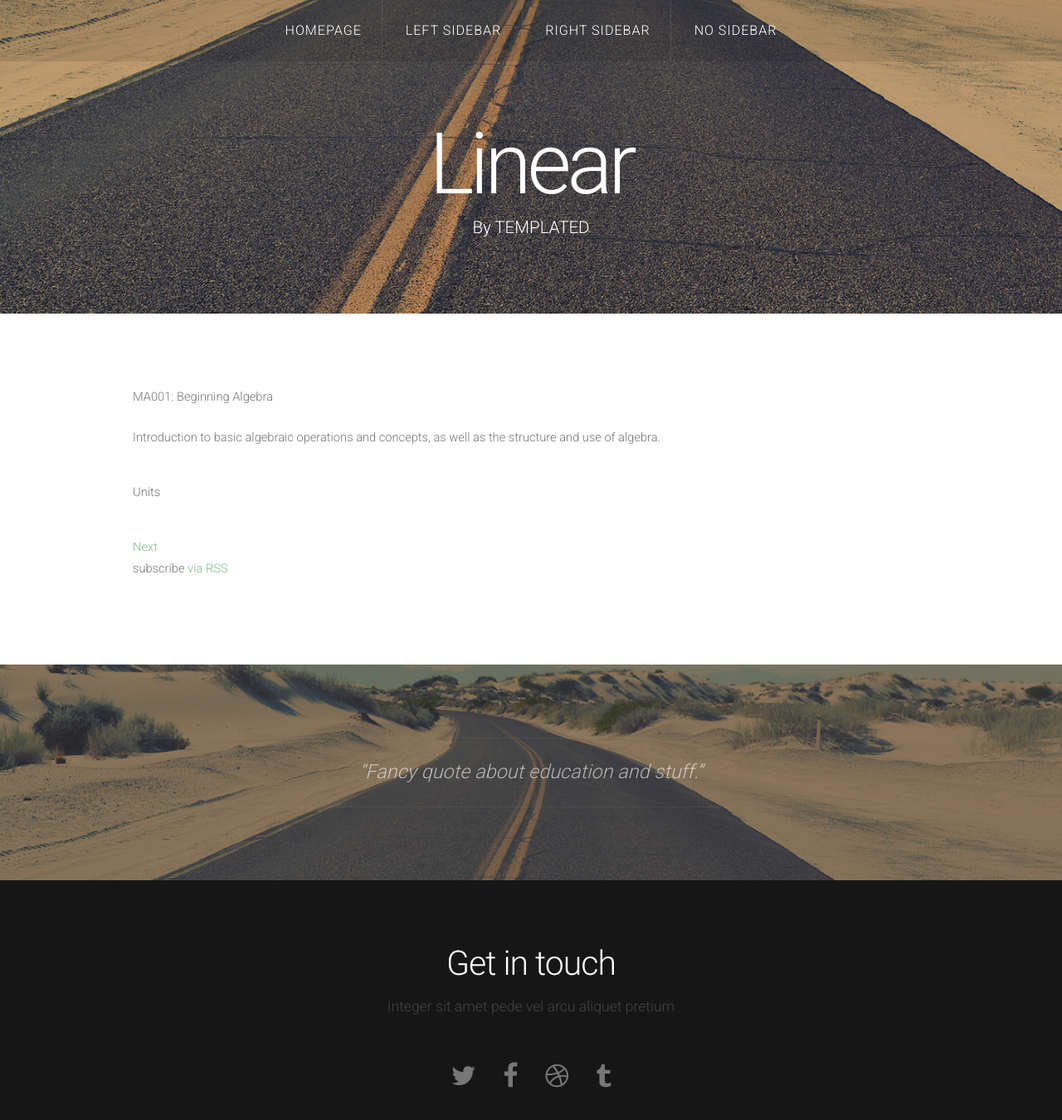
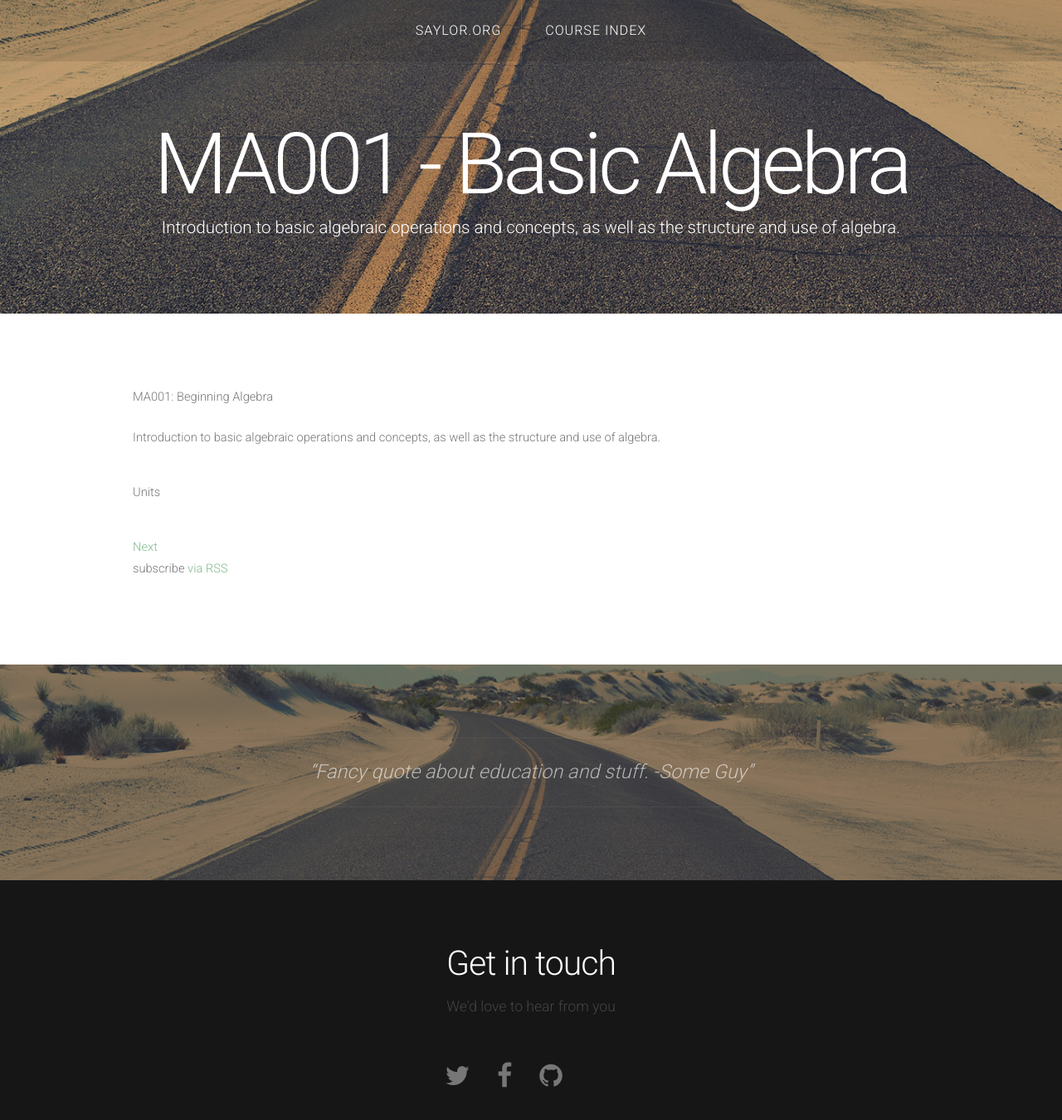
Before and after one commit to saylordotorg/course_ma001, a Jekyll site: the page built from index.html, in a window 1280 px wide and 1400 px high. Shown: the top 1350 px of the window at 83% size. Built offline with Jekyll 4.4.1, drawn with Linux system fonts in a browser that asks for light colours; nearby versions of some CDN libraries.

Commit message:
Update to no-sidebar layout

```diff
--- a/_config.yml
+++ b/_config.yml
@@ -1,12 +1,14 @@
 # Site settings
 title: MA001 - Basic Algebra
-email: your-email@domain.com
+email: contact@saylor.org
 description: > # this means to ignore newlines until "baseurl:"
   Introduction to basic algebraic operations and concepts, as well as the structure and use of algebra.
 baseurl: "course_ma001" # the subpath of your site, e.g. /blog/
 url: "https://saylordotorg.github.io" # the base hostname & protocol for your site
 twitter_username: saylordotorg
 github_username:  saylordotorg
+facebook_username: SaylorFoundation
+googleplus_username: 105426497265909285606
 
 # Build settings
 markdown: kramdown
--- a/_layouts/no-sidebar.html
+++ b/_layouts/no-sidebar.html
@@ -6,7 +6,7 @@
 -->
 <html>
 	<head>
-		<title>Linear by TEMPLATED</title>
+		<title>{{site.title}}</title>
 		<meta http-equiv="content-type" content="text/html; charset=utf-8" />
 		<meta name="description" content="" />
 		<meta name="keywords" content="" />
@@ -29,10 +29,8 @@
 				<!-- Nav -->
 				<nav id="nav">
 					<ul>
-						<li><a href="index.html">Homepage</a></li>
-						<li><a href="left-sidebar.html">Left Sidebar</a></li>
-						<li><a href="right-sidebar.html">Right Sidebar</a></li>
-						<li class="active"><a href="no-sidebar.html">No Sidebar</a></li>
+						<li><a href="http://saylor.org">Saylor.org</a></li>
+						<li><a href="{{site.url | append: site.baseurl}}">Course Index</a></li>
 					</ul>
 				</nav>
 			</div>
@@ -40,8 +38,8 @@
 
 				<!-- Logo -->
 				<div id="logo">
-					<h1><a href="#">Linear</a></h1>
-					<span class="tag">By TEMPLATED</span>
+					<h1><a href="#">{{site.title}}</a></h1>
+					<span class="tag">{{site.description}}</span>
 				</div>
 			</div>
 		</div>
@@ -59,7 +57,7 @@
 		<div id="tweet">
 			<div class="container">
 				<section>
-					<blockquote>&ldquo;Fancy quote about education and stuff.&rdquo;</blockquote>
+					<blockquote>&ldquo;Fancy quote about education and stuff. -Some Guy&rdquo;</blockquote>
 				</section>
 			</div>
 		</div>
@@ -71,13 +69,14 @@
 				<section>
 					<header>
 						<h2>Get in touch</h2>
-						<span class="byline">Integer sit amet pede vel arcu aliquet pretium</span>
+						<span class="byline">We'd love to hear from you</span>
 					</header>
 					<ul class="contact">
-						<li><a href="#" class="fa fa-twitter"><span>Twitter</span></a></li>
-						<li class="active"><a href="#" class="fa fa-facebook"><span>Facebook</span></a></li>
-						<li><a href="#" class="fa fa-dribbble"><span>Pinterest</span></a></li>
-						<li><a href="#" class="fa fa-tumblr"><span>Google+</span></a></li>
+						<li><a href="http://twitter.com/#!/{{site.twitter_username}}" class="fa fa-twitter"><span>Twitter</span></a></li>
+						<li class="active"><a href="http://www.facebook.com/{{site.facebook_username}}" class="fa fa-facebook"><span>Facebook</span></a></li>
+						<li><a href="https://github.com/{{site.github_username}}" class="fa fa-github"><span>GitHub</span></a></li>
+						<li><a href="https://plus.google.com/{{site.googleplus_username}}/posts" class="fa fa-google"><span>Google+</span></a></li>
+						<li><a href="http://saylor.org" class="fa fa-email"><span>email</span></a></li>
 					</ul>
 				</section>
 			</div>
```
